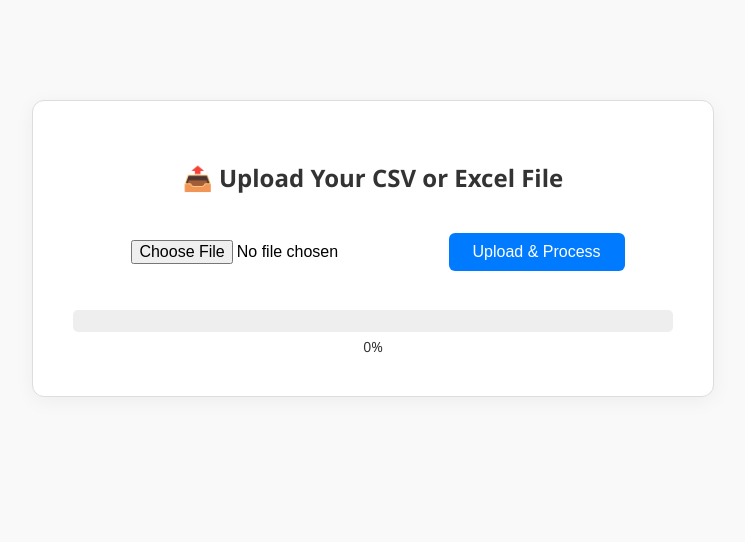
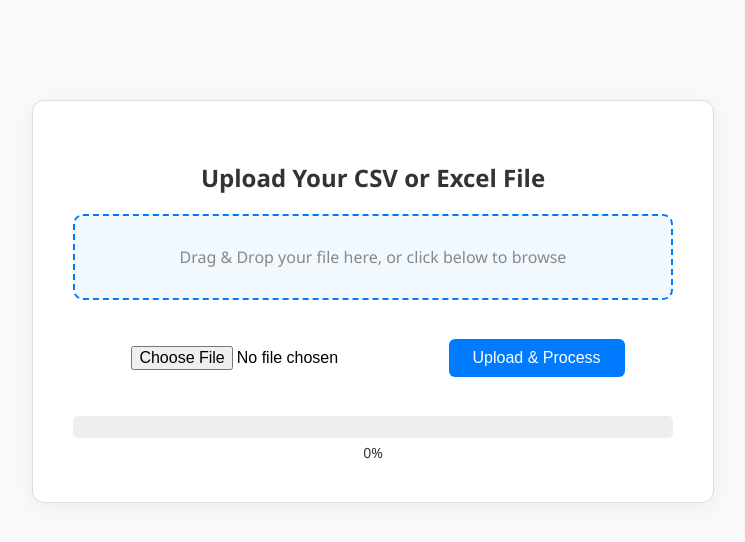
Before and after one commit to devwahed/dealflow_automator, a Django app: page /upload-csv/ in a window 1280 px wide. Shown: the top 542 px of the page, without its empty margins (267-1012 px from the left). Run offline with Django 4.2, Linux system fonts and the light colour scheme; parts of the project's set-up code (start-up, migrations or seed data) failed here and were passed over.

Commit message:
Add drag and drop file ability for uploading the file

```diff
--- a/templates/upload_csv.html
+++ b/templates/upload_csv.html
@@ -95,11 +95,31 @@
       font-size: 14px;
       color: #333;
     }
+
+    .drop-zone {
+      border: 2px dashed #007bff;
+      padding: 30px;
+      margin: 20px 0;
+      border-radius: 10px;
+      color: #888;
+      background-color: #f1f9ff;
+      transition: background-color 0.3s ease;
+    }
+
+    .drop-zone.dragover {
+      background-color: #e0f0ff;
+      color: #007bff;
+    }
   </style>
 </head>
 <body>
   <div class="upload-container" id="upload-container">
-    <h2>📤 Upload Your CSV or Excel File</h2>
+    <h2>Upload Your CSV or Excel File</h2>
+
+    <div id="drop-zone" class="drop-zone">
+      Drag & Drop your file here, or click below to browse
+    </div>
+
     <input type="file" id="csvFile" accept=".csv,.xlsx" />
     <button onclick="uploadCSV()">Upload & Process</button>
 
@@ -246,6 +266,38 @@
     }
   });
 
+  // ✅ Drag & Drop logic
+const dropZone = document.getElementById("drop-zone");
+const fileInput = document.getElementById("csvFile");
+
+// Highlight drop zone on drag
+["dragenter", "dragover"].forEach(event => {
+  dropZone.addEventListener(event, e => {
+    e.preventDefault();
+    e.stopPropagation();
+    dropZone.classList.add("dragover");
+  });
+});
+
+// Remove highlight on drag leave
+["dragleave", "drop"].forEach(event => {
+  dropZone.addEventListener(event, e => {
+    e.preventDefault();
+    e.stopPropagation();
+    dropZone.classList.remove("dragover");
+  });
+});
+
+// Handle drop
+dropZone.addEventListener("drop", e => {
+  e.preventDefault();
+  if (e.dataTransfer.files.length > 0) {
+    const droppedFile = e.dataTransfer.files[0];
+    fileInput.files = e.dataTransfer.files; // Set to input so uploadCSV() can use it
+  }
+});
+
+
 </script>
 
 </body>
```
